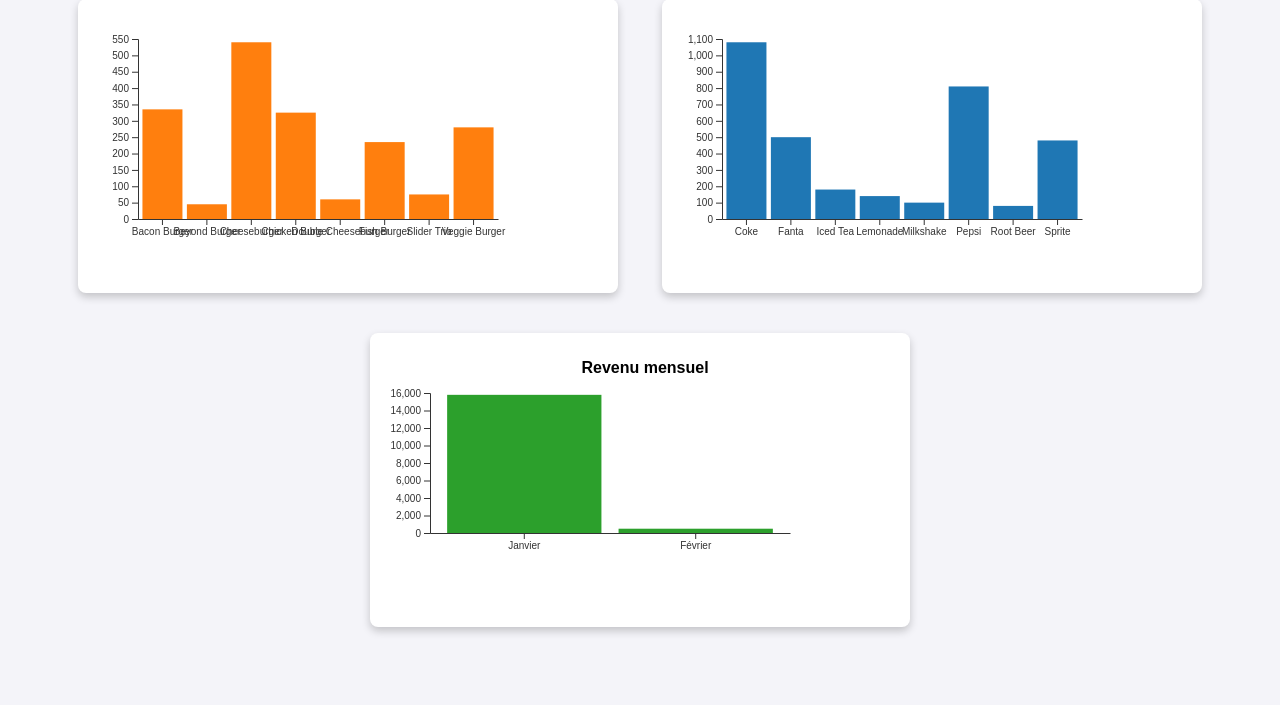
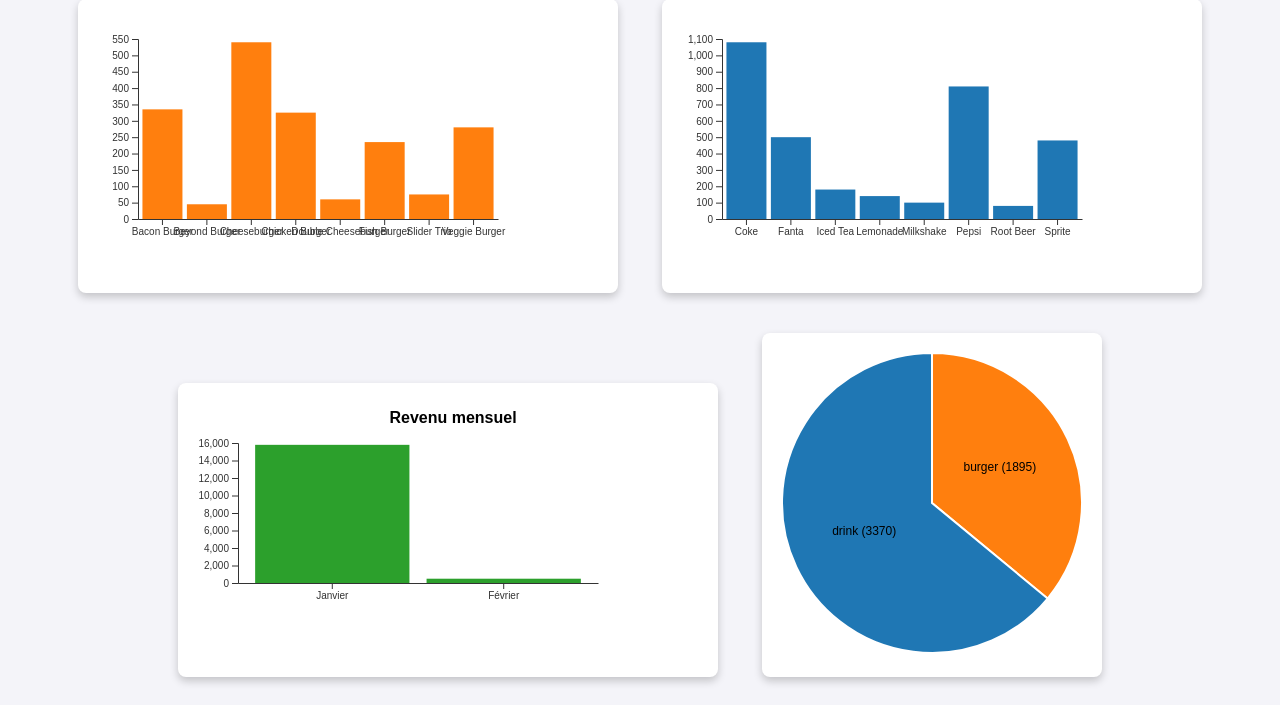
Before and after one commit to YoussefSNK/App-Web-E-commerce, a Flask app: page / in a window 1280 px wide. Shown: the part 99-804 px from the top of the page. Before the commit the page ends 733 px from the top, so only its background shows below. Run offline with Flask 3, Linux system fonts and the light colour scheme.

Commit message:
feat: ajoute le graphique en camembert pour les ventes en pourcentage

```diff
--- a/app.py
+++ b/app.py
@@ -45,5 +45,15 @@
         print(f"Error in get_monthly_revenue: {e}")
         return jsonify({"error": "Internal Server Error"}), 500
 
+@app.route('/api/category_sales')
+def get_category_sales():
+    try:
+        category_sales = data.groupby('category')['sales'].sum().to_dict()
+        return jsonify(category_sales)
+    except Exception as e:
+        print(f"Error in get_category_sales: {e}")
+        return jsonify({"error": "Internal Server Error"}), 500
+
+
 if __name__ == '__main__':
     app.run(debug=True)
--- a/templates/index.html
+++ b/templates/index.html
@@ -37,6 +37,8 @@
     <div id="burger-sales" class="chart-container"></div>
     <div id="drink-sales" class="chart-container"></div>
     <div id="monthly-revenue" class="chart-container"></div>
+    <div id="category-sales" class="chart-container"></div>
+
 
     <script>
         const colors = {
@@ -172,6 +174,53 @@
                 .attr("transform", `translate(${margin.left},0)`)
                 .call(d3.axisLeft(y));
         }).catch(error => console.error('Error fetching monthly revenue data:', error));
+
+        // Charger les données des ventes par catégorie pour le camembert
+        d3.json('/api/category_sales').then(data => {
+            const width = 300;
+            const height = 300;
+            const radius = Math.min(width, height) / 2;
+
+            const svg = d3.select("#category-sales")
+                .append("svg")
+                .attr("width", width)
+                .attr("height", height)
+                .append("g")
+                .attr("transform", `translate(${width / 2}, ${height / 2})`);
+
+            const pie = d3.pie()
+                .value(d => d[1])
+                .sort(null);
+
+            const arc = d3.arc()
+                .innerRadius(0)
+                .outerRadius(radius);
+
+            const color = d3.scaleOrdinal()
+                .domain(Object.keys(data))
+                .range(["#ff7f0e", "#1f77b4"]); // Couleurs pour burger et drink
+
+            const pieData = pie(Object.entries(data));
+
+            // Dessiner les arcs
+            svg.selectAll("path")
+                .data(pieData)
+                .join("path")
+                .attr("d", arc)
+                .attr("fill", d => color(d.data[0]))
+                .attr("stroke", "white")
+                .style("stroke-width", "2px");
+
+            // Ajouter les labels
+            svg.selectAll("text")
+                .data(pieData)
+                .join("text")
+                .text(d => `${d.data[0]} (${d.data[1]})`)
+                .attr("transform", d => `translate(${arc.centroid(d)})`)
+                .attr("text-anchor", "middle")
+                .attr("font-size", "12px");
+        }).catch(error => console.error('Error fetching category sales data:', error));
+
     </script>
 </body>
 </html>
```
